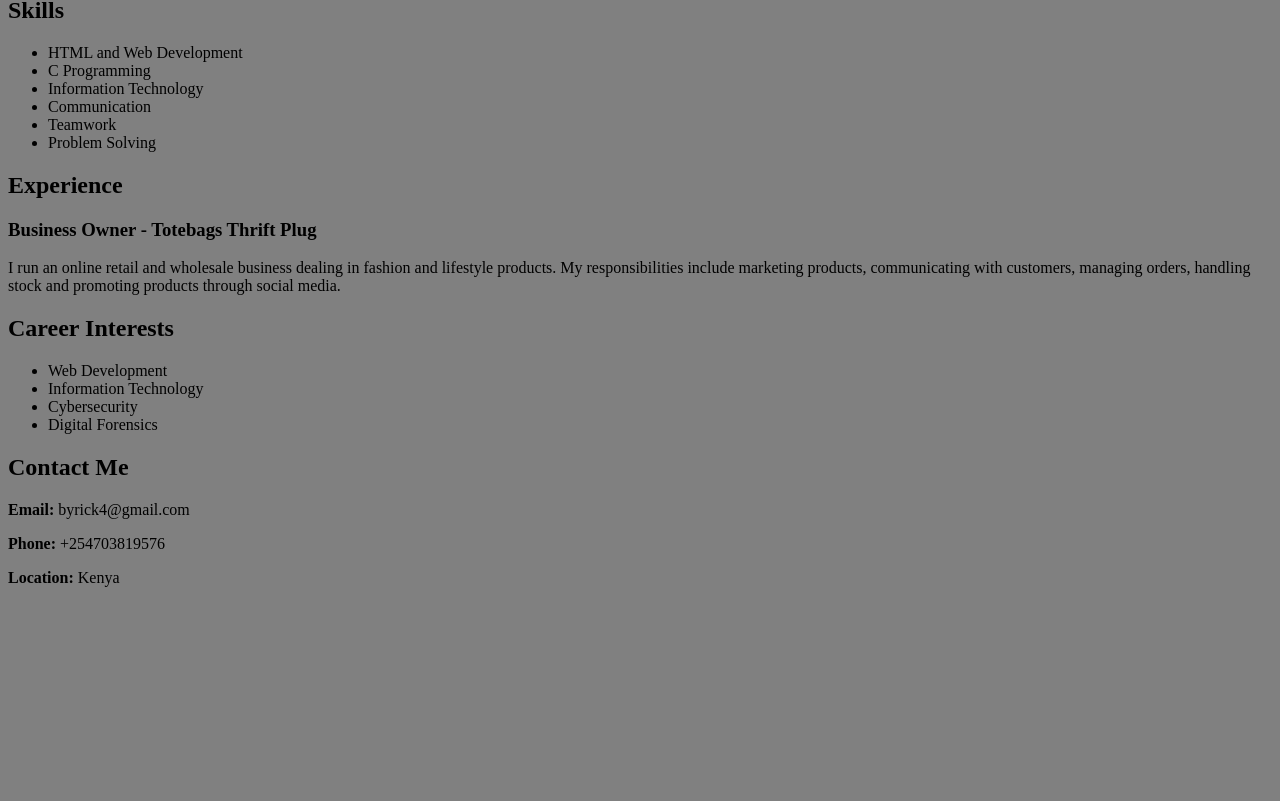
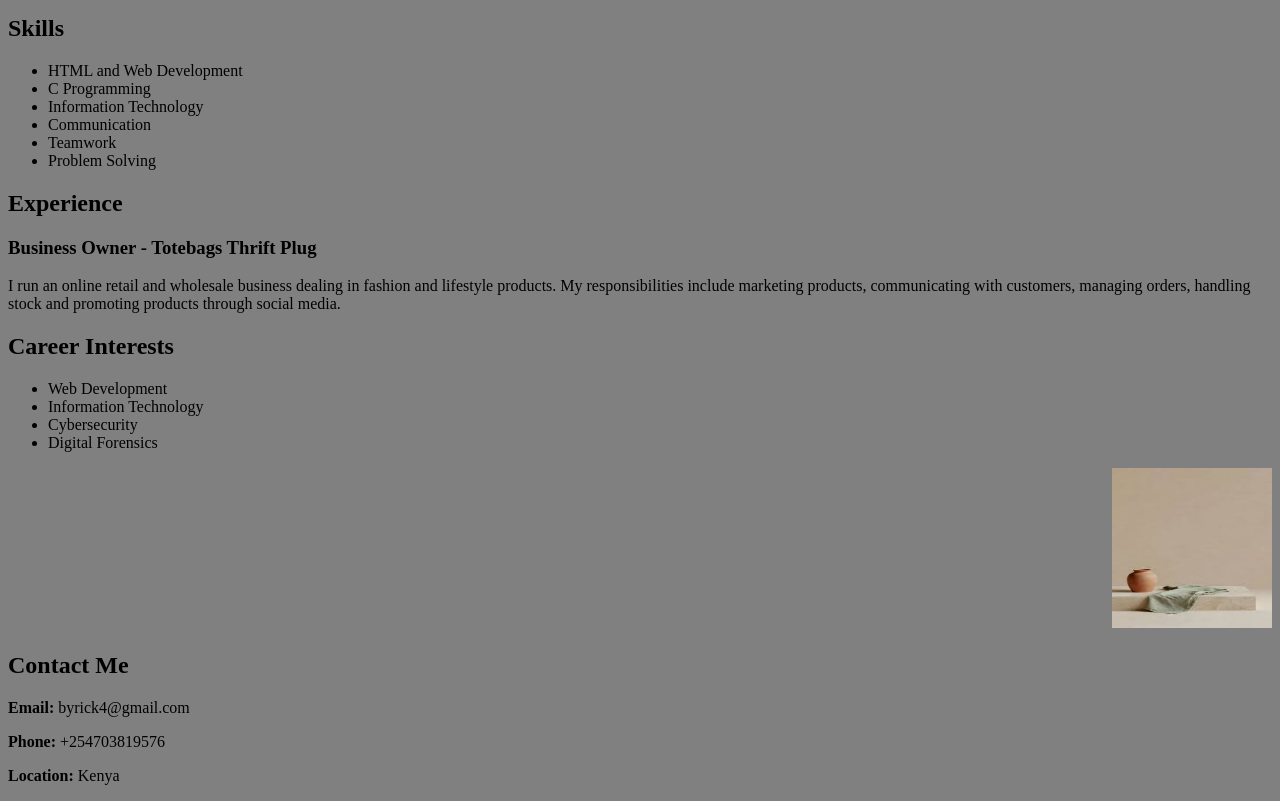
Before and after one commit to byricckk/patrickbyron-cv-website, a plain HTML site: page index.html in a window 1280 px wide. Shown: the part 756-1557 px from the top of the page. Before the commit the page ends 1359 px from the top, so only its background shows below. Drawn offline with Linux system fonts and the light colour scheme.

Commit message:
Enhance CV layout with new image and formatting
Added a right-aligned image and horizontal rule. Updated content for clarity and formatting.

```diff
--- a/index.html
+++ b/index.html
@@ -11,7 +11,7 @@
 <body bgcolor="grey">
 <h1> Patrick Byron, IN17/00088/25 </h1>
 <p> Bachelor of Information Technology Student </p>
-
+<hr>
 <h3> About Me</h3>
 <p>
     I am a Bachelor of Information Technology student at Kisii University with an interest
@@ -69,7 +69,9 @@
     <li> Digital Forensics </li>
 </ul>
 
-
+<div align="right">
+<img src="background.jpg" width="160px" height="160px">
+</div>
 
 <h2> Contact Me </h2>
 <p> <b> Email:</b> byrick4@gmail.com </p>
@@ -99,6 +101,7 @@
 
 
 
+
 </body>
 
 </html>
```
